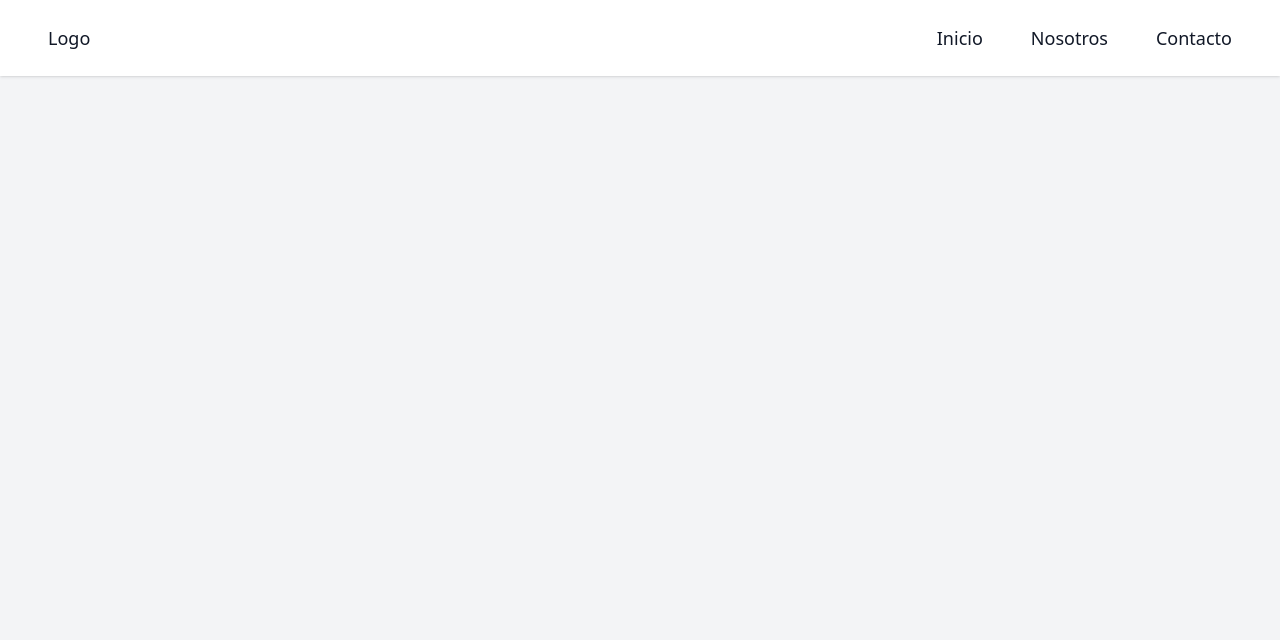
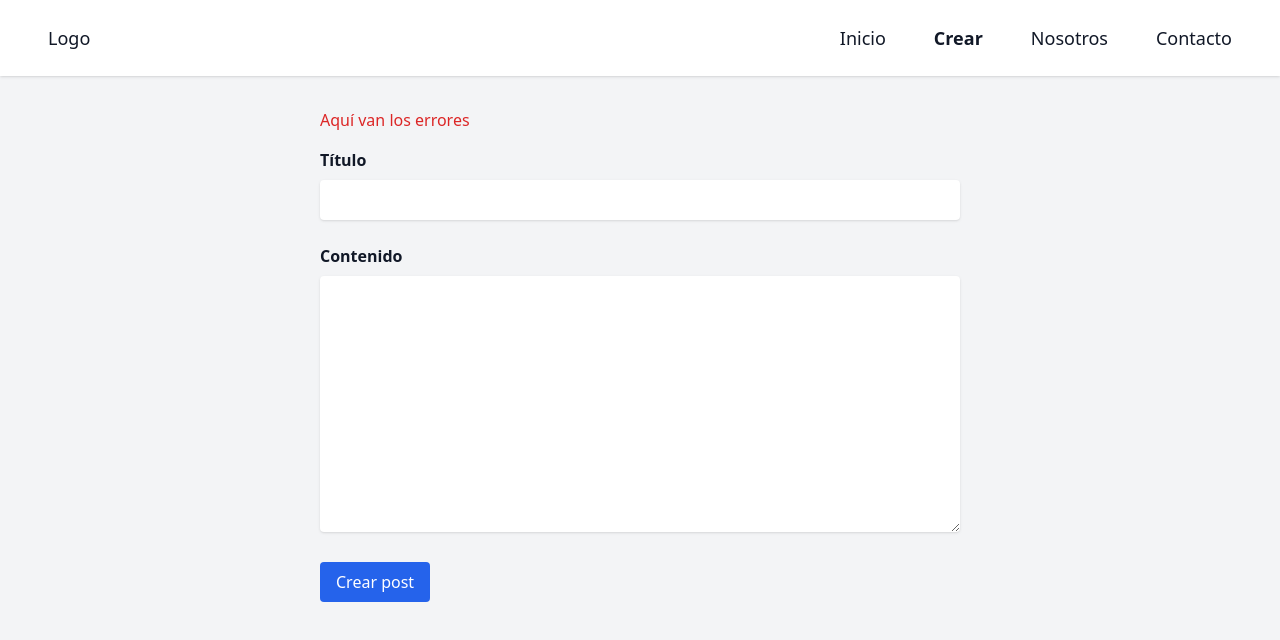
Before and after one commit to luisprmat/nuxt-blog, a Nuxt app: page /create in a window 1280 px wide. Shown: the top 640 px of the page. Built offline with nearby package versions, Linux system fonts and the light colour scheme.

Commit message:
Add page to create post and design form

```diff
--- a/layouts/default.vue
+++ b/layouts/default.vue
@@ -13,6 +13,7 @@ const title = useState('title', () => 'Nuxt 3 blog')
         <div>
           <ul class="flex space-x-12">
             <li><NuxtLink to="/">Inicio</NuxtLink></li>
+            <li><NuxtLink to="/create">Crear</NuxtLink></li>
             <li><NuxtLink to="/about">Nosotros</NuxtLink></li>
             <li><NuxtLink to="/contact">Contacto</NuxtLink></li>
           </ul>
--- /dev/null
+++ b/pages/create.vue
@@ -0,0 +1,44 @@
+<script setup>
+const title = ref('')
+const body = ref('')
+const isLoading = ref(false)
+
+const errors = ref([])
+const createPost = () => {
+  console.log('Creando post!')
+}
+</script>
+
+<template>
+  <div class="container mx-auto w-1/2 py-8">
+    <div class="errors mb-4 text-red-600">Aquí van los errores</div>
+    <form action="#" class="space-y-6" @submit.prevent="createPost">
+      <div>
+        <label for="title" class="block font-semibold">Título</label>
+        <input
+          type="text"
+          v-model="title"
+          id="title"
+          class="mt-2 w-full rounded px-2 py-2 shadow"
+        />
+      </div>
+      <div>
+        <label for="body" class="block font-semibold">Contenido</label>
+        <textarea
+          v-model="body"
+          id="body"
+          cols="30"
+          rows="10"
+          class="mt-2 w-full rounded px-2 py-2 shadow"
+        ></textarea>
+      </div>
+      <div>
+        <button
+          class="inline-block rounded bg-blue-600 px-4 py-2 text-white hover:bg-blue-700"
+        >
+          Crear post
+        </button>
+      </div>
+    </form>
+  </div>
+</template>
```
